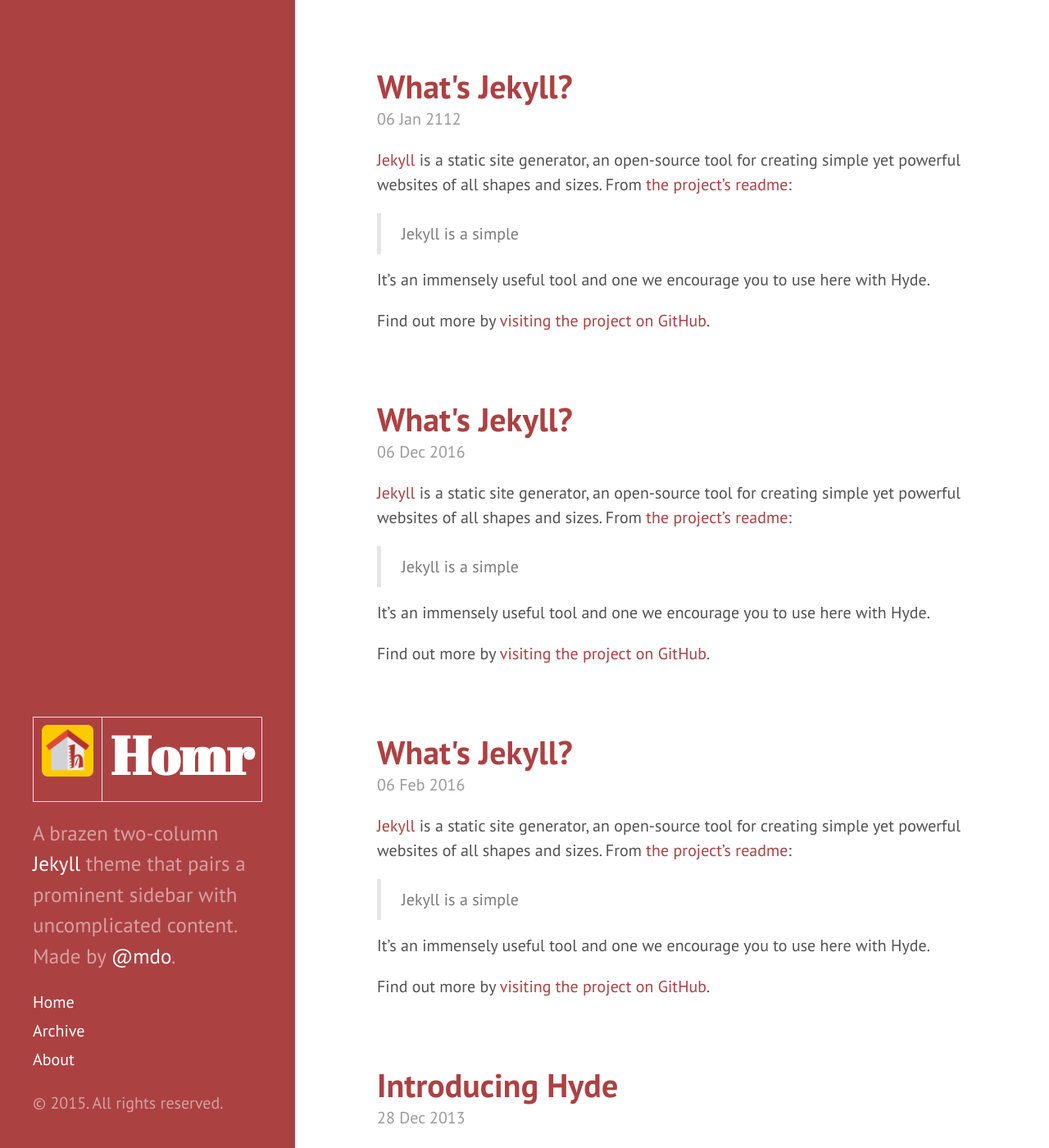
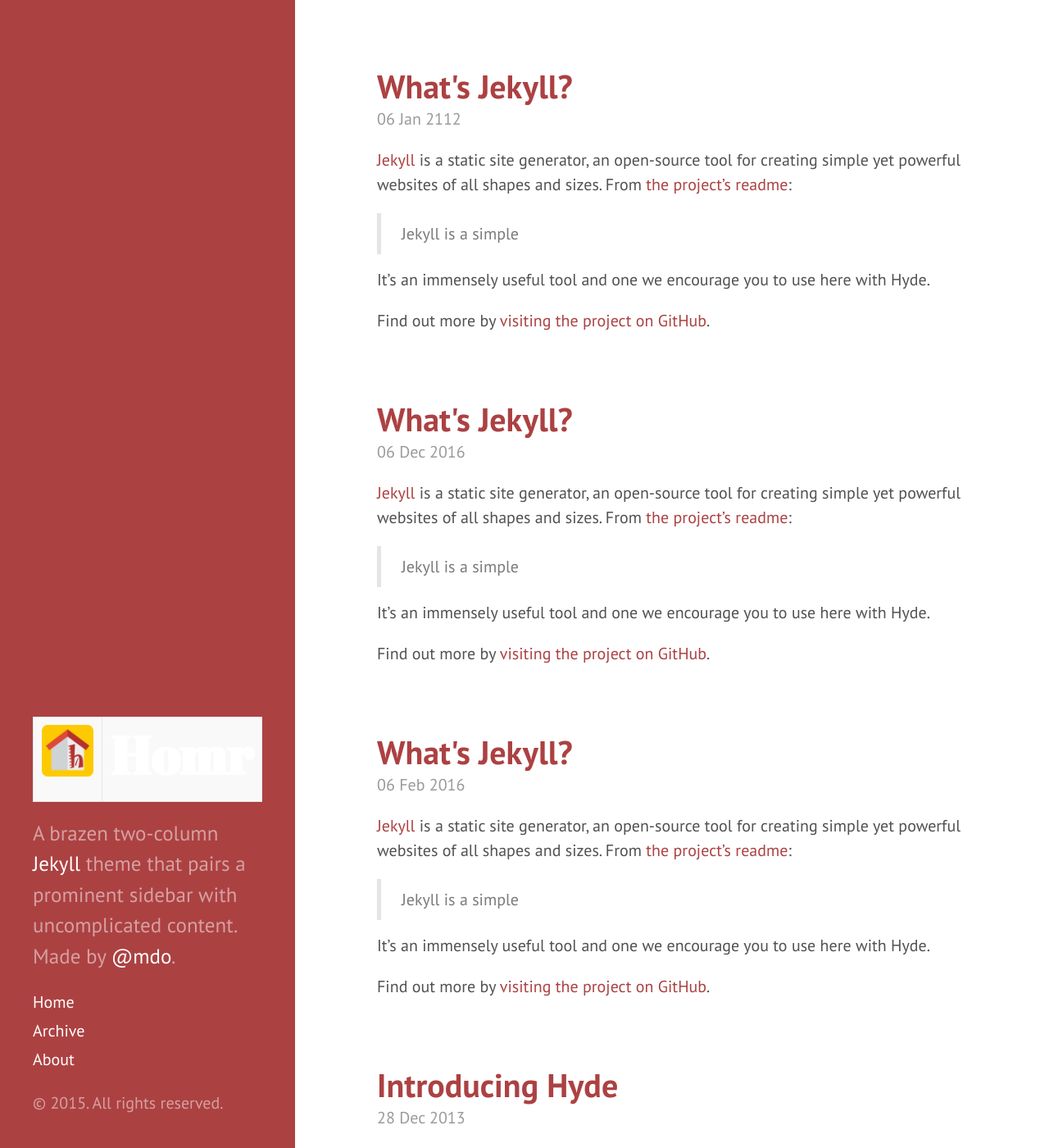
Before and after one commit to gonzovilla/blog, a Jekyll site: the page built from index.html, in a window 1280 px wide and 1400 px high. Shown: the whole window at 82% size. Built offline with Jekyll 4.4.1, drawn with Linux system fonts in a browser that asks for light colours; Markdown is read by kramdown in place of the engine named in the settings; the list of posts is cut into pages by our own code.

Commit message:
no message

```diff
--- a/_includes/sidebar.html
+++ b/_includes/sidebar.html
@@ -3,12 +3,12 @@
 
     <div class="sidebar-about">
 
-      <table style="background: transparent" border=0>
-        <tr style="background: transparent" border=0>
-          <th style="background: transparent" border=0>
+      <table class="beta">
+        <tr>
+          <th>
               <img src="{{ site.baseurl }}/public/homr.png" height="10%">
           </th>
-          <th style="background: transparent">
+          <th>
             <h1>
               <a href="{{ site.baseurl }}">
                 {{ site.title }}
--- a/public/css/poole.css
+++ b/public/css/poole.css
@@ -251,6 +251,11 @@ tbody tr:nth-child(odd) th {
   background-color: #f9f9f9;
 }
 
+.beta td {
+    border: 0px;
+    background-color: transparent;
+}
+
 
 /*
  * Custom type
```
